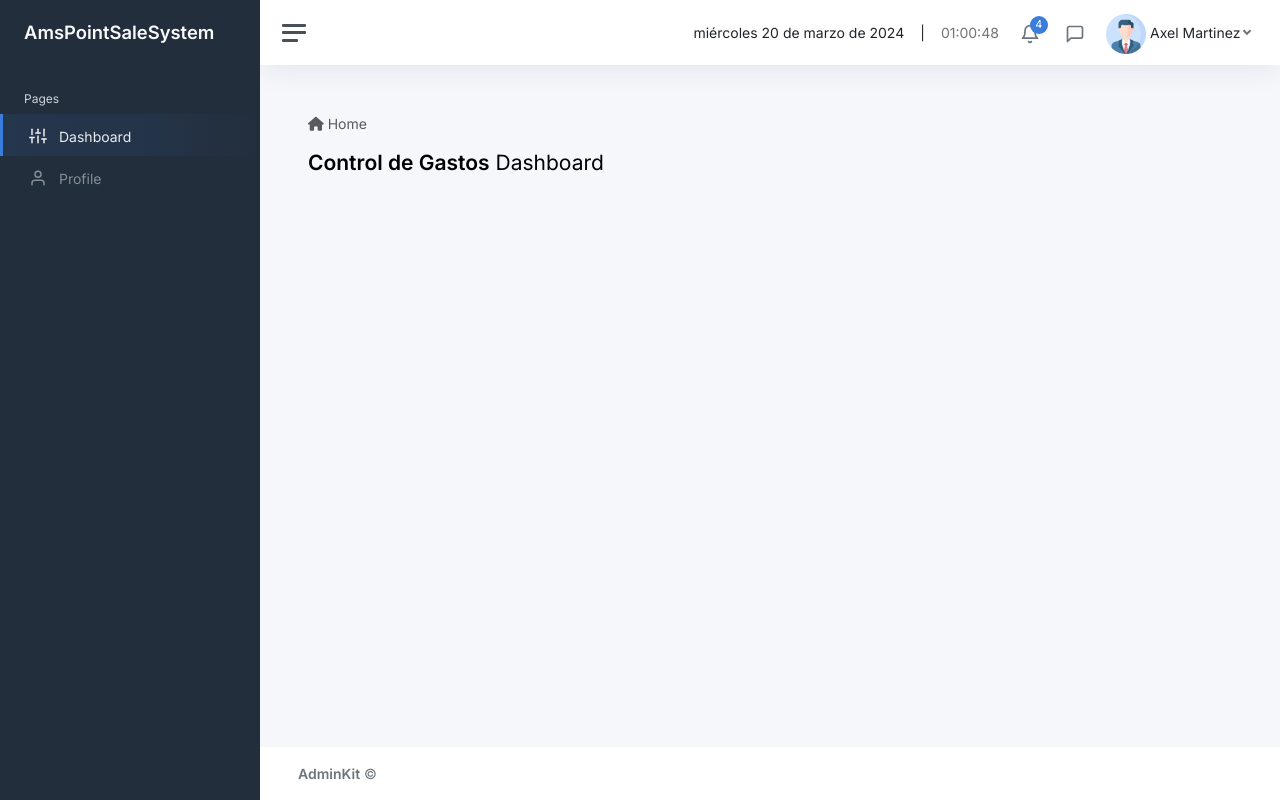
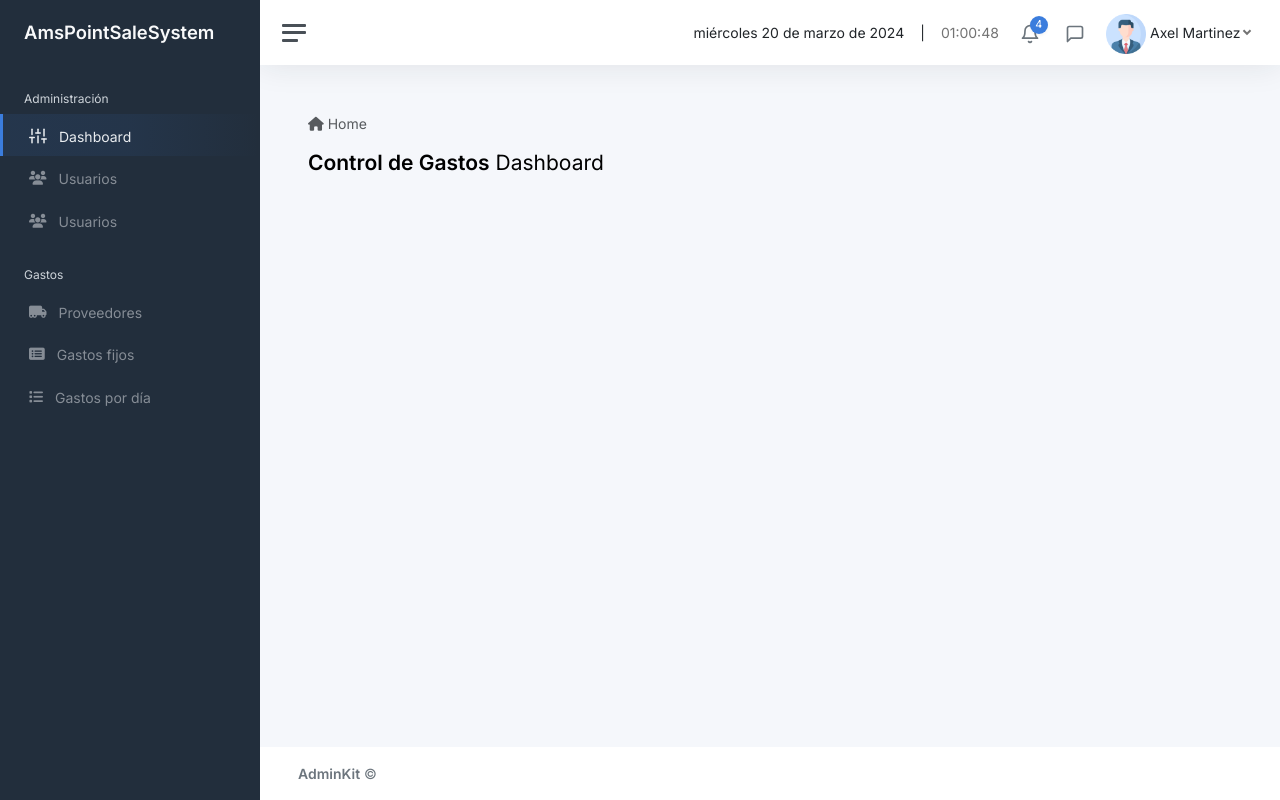
Before and after one commit to Axel200121/APP-Expense-Control, an Angular app in the folder web-site-control-expenses/: page / in a window 1280 px wide. Built offline with nearby package versions, Linux system fonts and the light colour scheme.

Commit message:
Agregando los routers links al sidebar

```diff
--- a/web-site-control-expenses/src/app/components/sidebar/sidebar.component.html
+++ b/web-site-control-expenses/src/app/components/sidebar/sidebar.component.html
@@ -6,7 +6,7 @@
 
         <ul class="sidebar-nav">
             <li class="sidebar-header">
-                Pages
+                Administración
             </li>
 
             <li class="sidebar-item active">
@@ -14,10 +14,32 @@
                     <i class="align-middle" data-feather="sliders"></i> <span class="align-middle">Dashboard</span>
                 </a>
             </li>
-
             <li class="sidebar-item">
-                <a class="sidebar-link" href="pages-profile.html">
-                    <i class="align-middle" data-feather="user"></i> <span class="align-middle">Profile</span>
+                <a class="sidebar-link" routerLink="/users" >
+                    <i class="align-middle fas fa-users"></i> <span class="align-middle">Usuarios </span>
+                </a>
+            </li>
+            <li class="sidebar-item">
+                <a class="sidebar-link" routerLink="/users" >
+                    <i class="align-middle fas fa-users"></i> <span class="align-middle">Usuarios </span>
+                </a>
+            </li>
+            <li class="sidebar-header">
+                Gastos
+            </li>
+            <li class="sidebar-item">
+                <a class="sidebar-link" routerLink="/providers" >
+                    <i class="align-middle fas fa-truck-moving"></i> <span class="align-middle">Proveedores</span>
+                </a>
+            </li>
+            <li class="sidebar-item">
+                <a class="sidebar-link" routerLink="/gastos-fijos" >
+                    <i class="align-middle fas fa-list-alt"></i> <span class="align-middle">Gastos fijos </span>
+                </a>
+            </li>
+            <li class="sidebar-item">
+                <a class="sidebar-link" routerLink="/gastos-por-dia" >
+                    <i class="align-middle fas fa-list"></i> <span class="align-middle">Gastos por día </span>
                 </a>
             </li>
         </ul>
--- a/web-site-control-expenses/src/app/components/sidebar/sidebar.component.ts
+++ b/web-site-control-expenses/src/app/components/sidebar/sidebar.component.ts
@@ -1,9 +1,10 @@
 import { Component } from '@angular/core';
+import { RouterLink } from '@angular/router';
 
 @Component({
   selector: 'app-sidebar',
   standalone: true,
-  imports: [],
+  imports: [RouterLink],
   templateUrl: './sidebar.component.html',
   styleUrl: './sidebar.component.css'
 })
```
